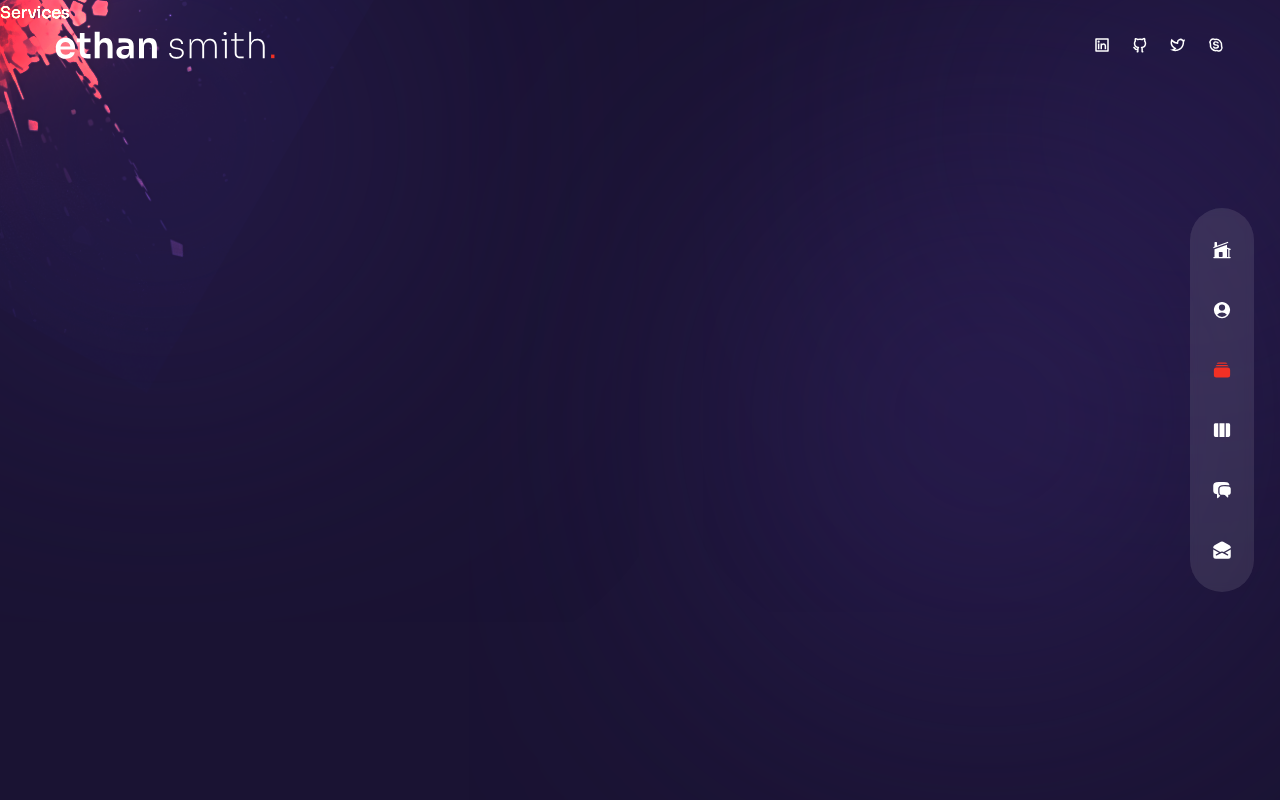
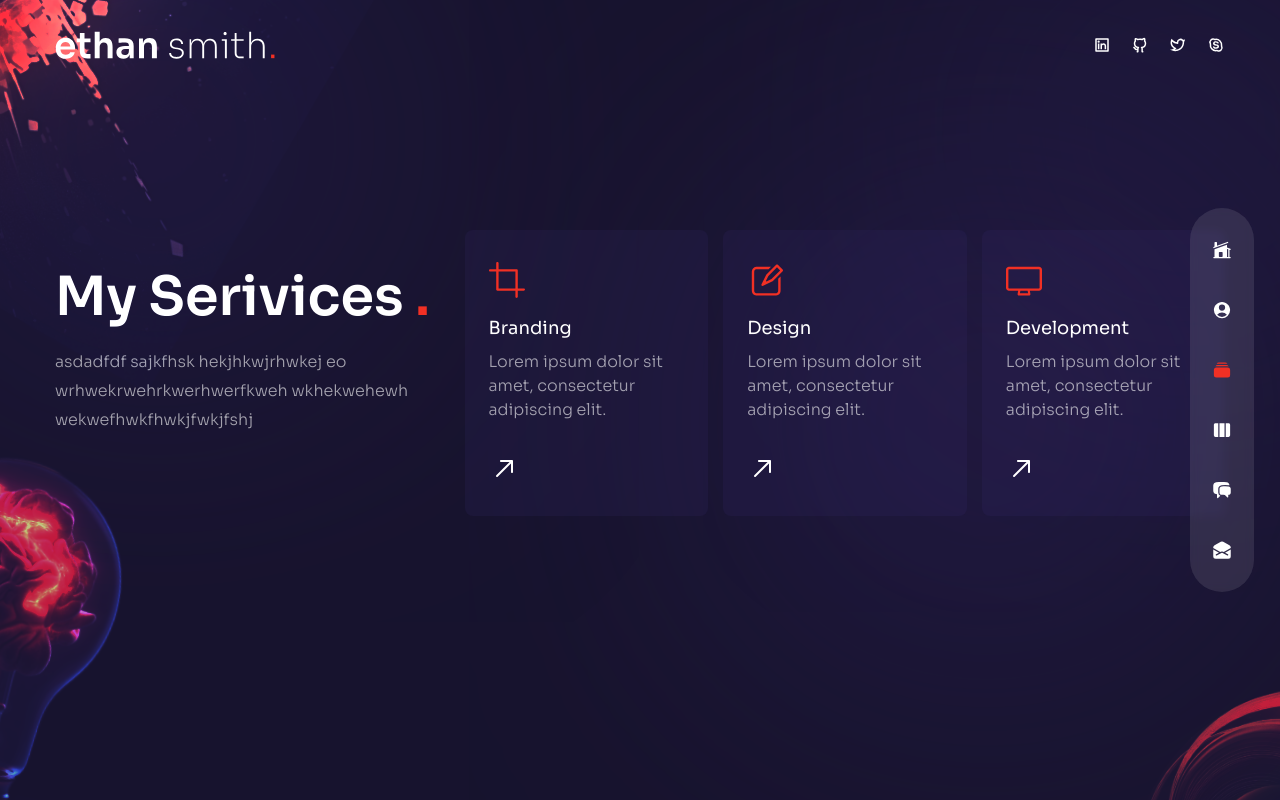
Before and after one commit to roberth1927/Portafolio, a Next.js app: page /services in a window 1280 px wide. Built offline with nearby package versions, Linux system fonts and the light colour scheme.

Commit message:
section service done

```diff
--- a/components/Bulb.js
+++ b/components/Bulb.js
@@ -1,5 +1,20 @@
+import Image from "next/image";
+
+
 const Bulb = () => {
-  return <div>Bulb</div>;
+  return (
+
+    <div className="absolute -left-36 -bottom-12 rotate-12 mix-blend-color-dodge animate-pulse duration-75 z-10  w-[200px] xl:w-[260px]">
+      <Image
+        src={'/bulb.png'}
+        width={260}
+        height={200}
+        className="w-full h-full"
+        alt=""
+      />
+    </div>
+
+  )
 };
 
 export default Bulb;
--- a/components/ServiceSlider.js
+++ b/components/ServiceSlider.js
@@ -1,3 +1,20 @@
+import {Swiper, SwiperSlide} from 'swiper/react';
+import 'swiper/css';
+import 'swiper/css/free-mode';
+import 'swiper/css/pagination';
+
+
+import {
+  RxCrop,
+  RxPencil2,
+  RxDesktop,
+  RxReader,
+  RxRocket,
+  RxArrowTopRight
+} from 'react-icons/rx'
+
+
+import { FreeMode, Pagination } from 'swiper';
 // data
 const serviceData = [
   {
@@ -28,7 +45,52 @@
 ];
 
 const ServiceSlider = () => {
-  return <div>Service Slider</div>;
+  return (
+
+     <Swiper
+      breakpoints={{
+        320: {
+          slidesPerView:1,
+          spaceBetween: 15,
+        },
+        640: {
+          slidesPerView:3,
+          spaceBetween: 15,
+        },
+      }}
+      freeMode={true}
+      pagination={{
+        clickable:true,
+      }}
+      module={[FreeMode, Pagination]}
+      className='h-[240px] sm:h-[340px]'
+     >
+
+     {
+        serviceData.map((item, index) => (
+
+          <SwiperSlide key={index}>
+            <div className='bg-[rgba(65,47,123,0.15)] h-max rounded-lg px-6 py-8 flex sm:flex-col gap-x-6 sm:gap-x-0 group cursor-pointer
+                            hover:bg-[rgba(89, 65, 169, 0.15)] transition-all duration-300'>
+
+              <div className='text-4xl text-accent mb-4'>{item.icon}</div>
+
+              <div className='mb-8'>
+                 <div className='mb-2 text-lg'>{item.title}</div>
+                 <p className='max-w-[350px] leading-normal'>{item.description}</p>
+              </div>
+
+              <div className='text-3xl'>
+
+                <RxArrowTopRight className='group-hover:rotate-45 group-hover:text-accent transition-all duration-300'/>
+
+              </div>
+            </div>
+          </SwiperSlide>
+        ))
+      }
+     </Swiper>
+  );
 };
 
 export default ServiceSlider;
--- a/pages/services/index.js
+++ b/pages/services/index.js
@@ -1,5 +1,57 @@
+
+
+import ServiceSlider from '../../components/ServiceSlider';
+import Bulb from '../../components/Bulb';
+import Circles from '../../components/Circles';
+import { motion } from 'framer-motion';
+import {fadeIn} from '../../variants';
+
 const Services = () => {
-  return <div>Services</div>;
+  return (
+
+    <div className='h-full bg-primary/30 py-36  flex items-center'>
+
+      <Circles />
+
+      <div className='container mx-auto'>
+
+        <div className='flex flex-col xl:flex-row gap-x-8'>
+
+          <div className='text-center  flex xl:w-[30vw] flex-col lg:text-left mb-4 xl:mb-0'>
+
+            <motion.h2
+                variants={fadeIn('up', 0.3)}
+                initial= 'hidden'
+                animate= 'show'
+                exit= 'hidden'
+                 className='h2 xl:mt-8'>
+              My Serivices <span className='text-accent'>.</span>
+            </motion.h2>
+            <motion.p
+                variants={fadeIn('up', 0.3)}
+                initial= 'hidden'
+                animate= 'show'
+                exit= 'hidden'
+              className='mb-4 max-w-[400px] mx-auto lg:mx-0'>
+              asdadfdf sajkfhsk hekjhkwjrhwkej  eo wrhwekrwehrkwerhwerfkweh wkhekwehewh wekwefhwkfhwkjfwkjfshj
+            </motion.p>
+          </div>
+
+          <motion.div
+                variants={fadeIn('down', 0.6)}
+                initial= 'hidden'
+                animate= 'show'
+                exit= 'hidden'
+            className='w-full xl:max-w-[65%]'>
+             <ServiceSlider />
+          </motion.div>
+
+        </div>
+
+      </div>
+      <Bulb />
+    </div>
+  )
 };
 
 export default Services;
```
